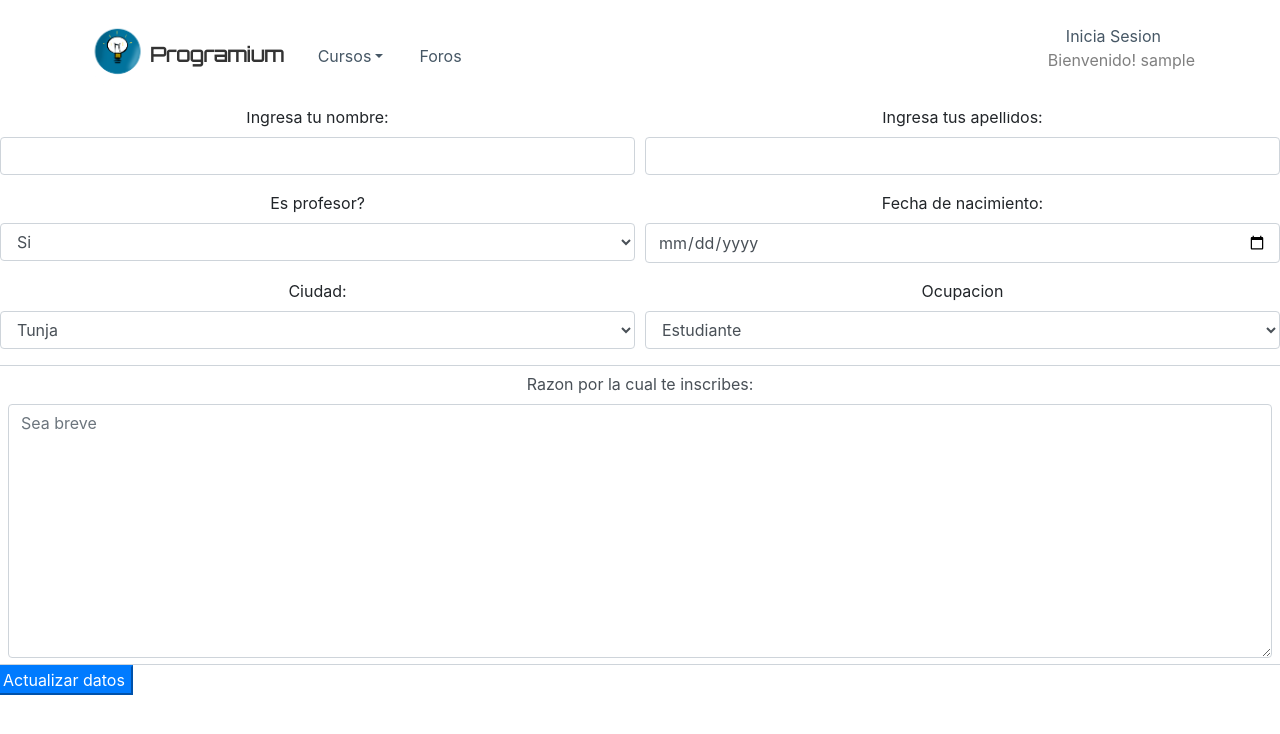
After one commit to juancarlord/Programium, a PHP site: page /signUp.php in a window 1280 px wide. The commit adds this page. Shown: the top 734 px of the page. Run offline with PHP 8.4, Linux system fonts and the light colour scheme; the visitor is signed in with stand-in values (Sample User, id 1); some libraries are stand-ins or nearby versions.

Commit message:
ingreso y actualizacion de base de datos por fingit add .git add .

```diff
--- /dev/null
+++ b/signUp.php
@@ -0,0 +1,128 @@
+<!DOCTYPE html>
+<html>
+
+<head>
+    <meta charset="utf-8">
+    <meta name="viewport" content="width=device-width, initial-scale=1.0">
+    <title>PROGRAMIUM</title>
+    <link rel="stylesheet" href="https://cdnjs.cloudflare.com/ajax/libs/twitter-bootstrap/4.0.0/css/bootstrap.min.css">
+    <link rel="stylesheet" href="https://cdnjs.cloudflare.com/ajax/libs/font-awesome/4.7.0/css/font-awesome.min.css">
+    <link rel="stylesheet" href="https://cdnjs.cloudflare.com/ajax/libs/ionicons/2.0.1/css/ionicons.min.css">
+    <link rel="stylesheet" href="https://cdnjs.cloudflare.com/ajax/libs/simple-line-icons/2.4.1/css/simple-line-icons.min.css">
+    <link rel="stylesheet" href="https://fonts.googleapis.com/css?family=Orbitron">
+    <link rel="stylesheet" href="assets/css/Article-List.css">
+    <link rel="stylesheet" href="assets/css/Features-Boxed.css">
+    <link rel="stylesheet" href="assets/css/Footer-Basic.css">
+    <link rel="stylesheet" href="https://cdnjs.cloudflare.com/ajax/libs/animate.css/3.5.2/animate.min.css">
+    <link rel="stylesheet" href="https://cdnjs.cloudflare.com/ajax/libs/aos/2.1.1/aos.css">
+    <link rel="stylesheet" href="assets/css/Login-Form-Clean.css">
+    <link rel="stylesheet" href="assets/css/Navigation-Clean.css">
+    <link rel="stylesheet" href="assets/css/Navigation-with-Button.css">
+    <link rel="stylesheet" href="assets/css/styles.css">
+    <link rel="stylesheet" href="assets/css/Team-Boxed.css">
+</head>
+
+<body>
+    <div>
+        <nav class="navbar navbar-light navbar-expand-md fixed-top navigation-clean-button">
+            <div class="container">
+                <a class="navbar-brand" href="#" style="font-family:Orbitron, sans-serif;">
+                    <img src="assets/img/logoNoNombre.png" data-bs-hover-animate="swing" style="width:65px;">Programium
+                </a>
+                    <button class="navbar-toggler" data-toggle="collapse" data-target="#navcol-1">
+                        <span class="sr-only">Toggle navigation</span>
+                        <span class="navbar-toggler-icon"></span>
+                    </button>
+                <div
+                    class="collapse navbar-collapse" id="navcol-1">
+                    <ul class="nav navbar-nav mr-auto">
+                        <li class="dropdown">
+                            <a class="dropdown-toggle nav-link dropdown-toggle" data-toggle="dropdown" aria-expanded="false" href="#">Cursos</a>
+                            <div class="dropdown-menu" role="menu">
+                                <a class="dropdown-item" role="presentation" href="basico.html">Basico
+                                </a>
+                                <a class="dropdown-item" role="presentation" href="#">Intermedio</a>
+                                <a class="dropdown-item" role="presentation" href="#">Avanzado</a>
+                            </div>
+                        </li>
+                        <li class="nav-item" role="presentation">
+                            <a class="nav-link" href="#">Foros</a>
+                        </li>
+                    </ul><span class="navbar-text actions">
+                        <a href="#loginPop" class="login" data-toggle="modal" >Inicia Sesion</a>
+                        <p>
+                            Bienvenido!
+                            <?php
+                            session_start();
+                               echo $_SESSION['displayUser'];
+                             ?>
+                        </p>
+                    </span>
+                </div>
+            </div>
+        </nav>
+        <a href=""></a>
+    </div>
+
+    <div class="float-none" style="margin-top:105px;">
+        <form action="php/extras.php" method="POST">
+            <div class="form-row">
+
+                <div class="form-group col-md-6">
+                    <label for="firstName">Ingresa tu nombre: </label>
+                    <input type="text" name="firstName" class="form-control">
+                </div>
+                <div class="form-group col-md-6">
+                    <label for="lastName">Ingresa tus apellidos:</label>
+                    <input type="text" name="lastName" class="form-control">
+                </div>
+            </div>
+            <div class="form-row">
+                <div class="form-group col-md-6">
+                    <label for="professor">Es profesor?</label>
+                    <select name="professor" id="" class="form-control">
+                        <option value="1">Si</option>
+                        <option value="0">No</option>
+                    </select>
+                </div>
+                <div class="form-group col-md-6">
+                    <label for="birthDate">Fecha de nacimiento:</label>
+                    <input type="date" name="birthDate" class="form-control">
+                </div>
+            </div>
+            <div class="form-row">
+                <div class="form-group col-md-6">
+                    <label for="city">Ciudad:</label>
+                    <select name="city" id="" class="form-control">
+                        <option value="1">Tunja</option>
+                    </select>
+                </div>
+                <div class="form-group col-md-6">
+                    <label for="job">Ocupacion</label>
+                    <select name="job" id="" class="form-control">
+                        <option value="1">Estudiante</option>
+                        <option value="2">Empleado</option>
+                        <option value="3">Independiente</option>
+                        <option value="4">Otra</option>
+                    </select>
+                </div>
+            </div>
+            <div class="form-row">
+                <div class="form-control">
+                    <label for="interest">Razon por la cual te inscribes:</label>
+                    <textarea name="interest" id="" cols="30" rows="10" class="form-control" placeholder="Sea breve"></textarea>
+                </div>
+            </div>
+            <div class="form-row">
+                <input type="submit" name="send" value="Actualizar datos" class="btn-primary">
+            </div>
+        </form>
+    </div>
+
+    <script src="https://cdnjs.cloudflare.com/ajax/libs/jquery/3.2.1/jquery.min.js"></script>
+    <script src="https://cdnjs.cloudflare.com/ajax/libs/twitter-bootstrap/4.0.0/js/bootstrap.bundle.min.js"></script>
+    <script src="assets/js/bs-animation.js"></script>
+    <script src="https://cdnjs.cloudflare.com/ajax/libs/aos/2.1.1/aos.js"></script>
+</body>
+
+</html>
```
Also changed, not shown: db/db.sql (added, +43 -0 lines), php/PDO.php (+9 -1 lines), php/extras.php (added, +49 -0 lines), signUp.html (deleted, +0 -89 lines), 2 other files.
